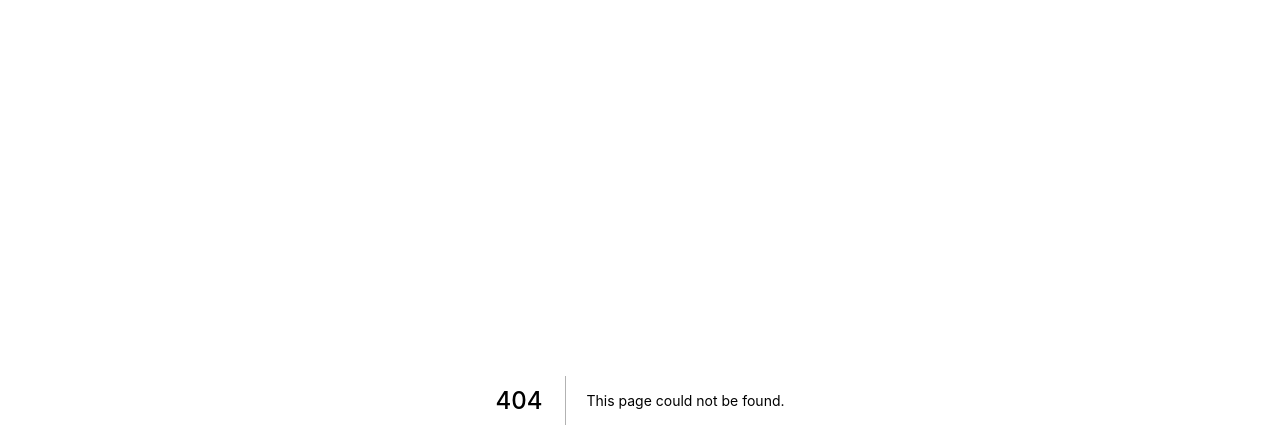
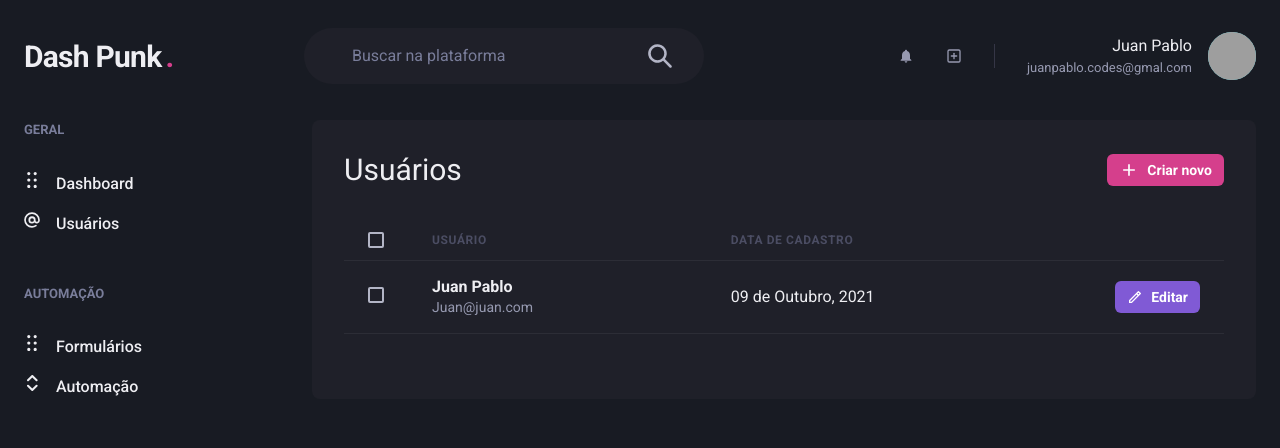
Before and after one commit to JuanPabllo/dash-cyberpunk, a Next.js app: page /users in a window 1280 px wide. Before the commit this address had no page. Shown: the top 448 px of the page. Built offline with nearby package versions, Linux system fonts and the light colour scheme; grey boxes are pictures that could not be loaded.

Commit message:
create page list users

```diff
--- /dev/null
+++ b/src/pages/users/index.tsx
@@ -0,0 +1,88 @@
+import {
+  Box,
+  Flex,
+  Heading,
+  Button,
+  Icon,
+  Table,
+  Thead,
+  Tr,
+  Th,
+  Checkbox,
+  Tbody,
+  Td,
+  Text,
+} from '@chakra-ui/react';
+import { RiAddLine, RiPencilLine } from 'react-icons/ri';
+
+import { Header } from '../../components/Header';
+import { SideBar } from '../../components/SideBar';
+
+export default function UserList() {
+  return (
+    <Box>
+      <Header />
+      <Flex w="100%" my="6" maxW={1480} mx="auto" px="6">
+        <SideBar />
+
+        <Box flex="1" borderRadius={8} bg="gray.800" p="8">
+          <Flex mb="8" justify="space-between" align="center">
+            <Heading size="lg" fontWeight="normal">
+              Usuários
+            </Heading>
+
+            <Button
+              as="a"
+              size="sm"
+              fontSize="sm"
+              colorScheme="pink"
+              leftIcon={<Icon as={RiAddLine} fontSize="20" />}
+            >
+              Criar novo
+            </Button>
+          </Flex>
+
+          <Table colorScheme="whiteAlpha">
+            <Thead>
+              <Tr>
+                <Th px="6" color="gray.300" width="8">
+                  <Checkbox colorScheme="pink" />
+                </Th>
+                <Th>Usuário</Th>
+                <Th>Data de cadastro</Th>
+                <Th width="8"></Th>
+              </Tr>
+            </Thead>
+            <Tbody>
+              <Tr>
+                <Td px="6">
+                  <Checkbox colorScheme="pink" />
+                </Td>
+                <Td>
+                  <Box>
+                    <Text fontWeight="bold">Juan Pablo</Text>
+                    <Text fontSize="sm" color="gray.300">
+                      Juan@juan.com
+                    </Text>
+                  </Box>
+                </Td>
+                <Td>09 de Outubro, 2021</Td>
+                <Td>
+                  <Button
+                    as="a"
+                    size="sm"
+                    fontSize="sm"
+                    colorScheme="purple"
+                    leftIcon={<Icon as={RiPencilLine} fontSize="16" />}
+                  >
+                    Editar
+                  </Button>
+                </Td>
+              </Tr>
+            </Tbody>
+          </Table>
+        </Box>
+      </Flex>
+    </Box>
+  );
+}
```
